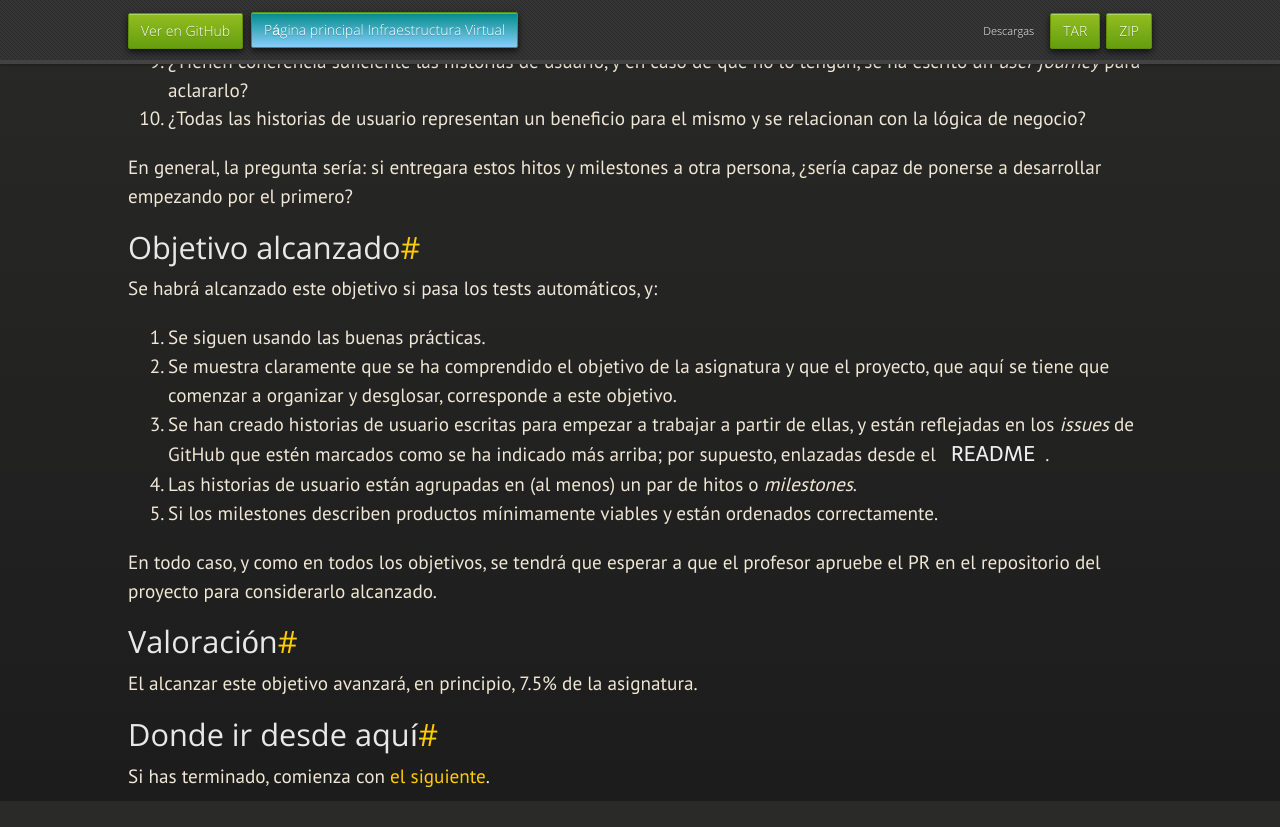
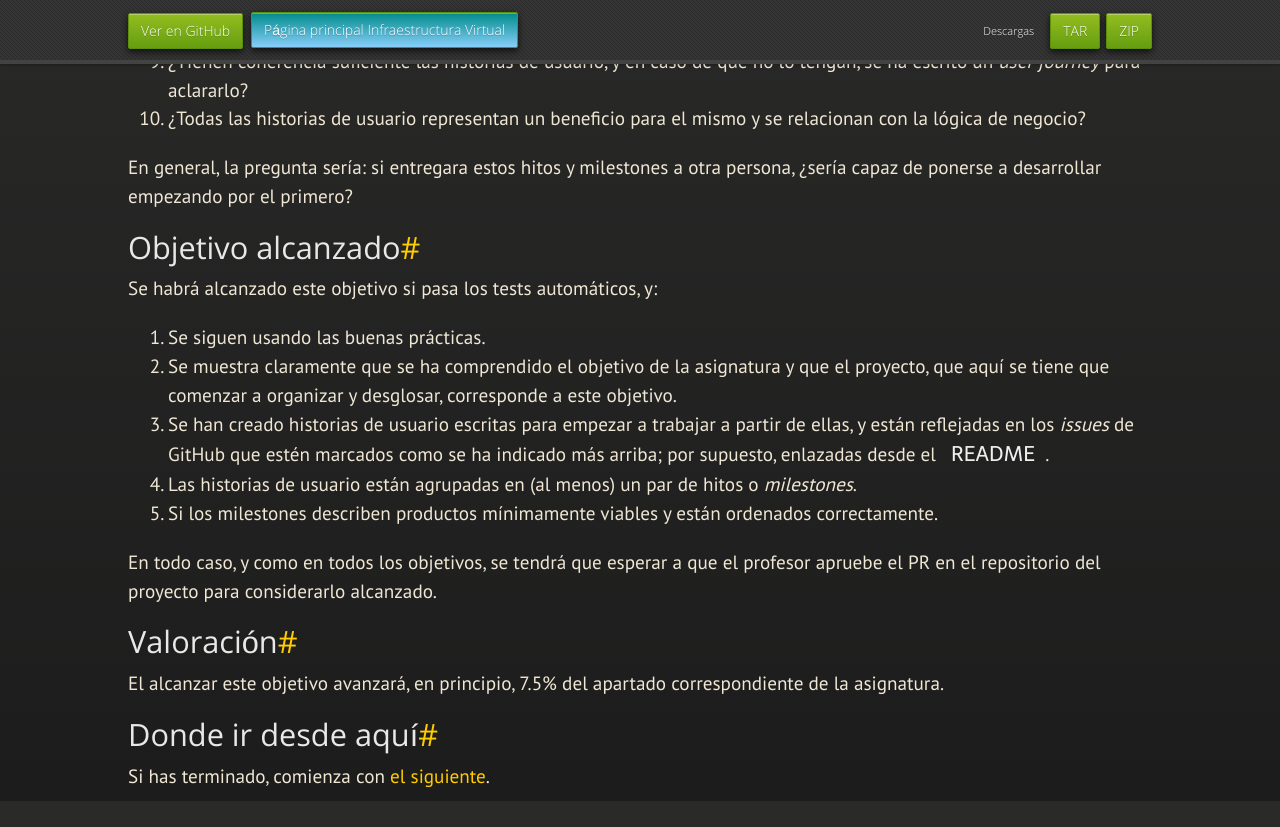
Before and after one commit to JJ/IV, a Jekyll site: the page built from documentos/proyecto/1.Infraestructura.md, in a window 1280 px wide and 900 px high, scrolled down 4599 px. Shown: the top 827 px of the window. Built offline with Jekyll 4.4.1, drawn with Linux system fonts in a browser that asks for light colours; nearby versions of some CDN libraries; some web fonts are replaced; our own code applies the rules of GitHub Pages for plain Markdown files.

Commit message:
Sync documentos/proyecto/1.Infraestructura.md de master a gh-pages

```diff
--- a/documentos/proyecto/1.Infraestructura.md
+++ b/documentos/proyecto/1.Infraestructura.md
@@ -243,10 +243,12 @@ es positiva.
 9. ¿Tienen coherencia suficiente las historias de usuario, y en caso
    de que no lo tengan, se ha escrito un *user journey* para
    aclararlo?
-10. ¿Todas las historias de usuario representan un beneficio para el mismo y se relacionan con la lógica de negocio?
+10. ¿Todas las historias de usuario representan un beneficio para el
+    mismo y se relacionan con la lógica de negocio?
 
 En general, la pregunta sería: si entregara estos hitos y milestones
-a otra persona, ¿sería capaz de ponerse a desarrollar empezando por el primero?
+a otra persona, ¿sería capaz de ponerse a desarrollar empezando por el
+primero?
 
 ## Objetivo alcanzado
 
@@ -271,8 +273,8 @@ considerarlo alcanzado.
 
 ## Valoración
 
-El alcanzar este objetivo avanzará, en principio, 7.5% de
-la asignatura.
+El alcanzar este objetivo avanzará, en principio, 7.5% del apartado
+correspondiente de la asignatura.
 
 ## Donde ir desde aquí
 
```
